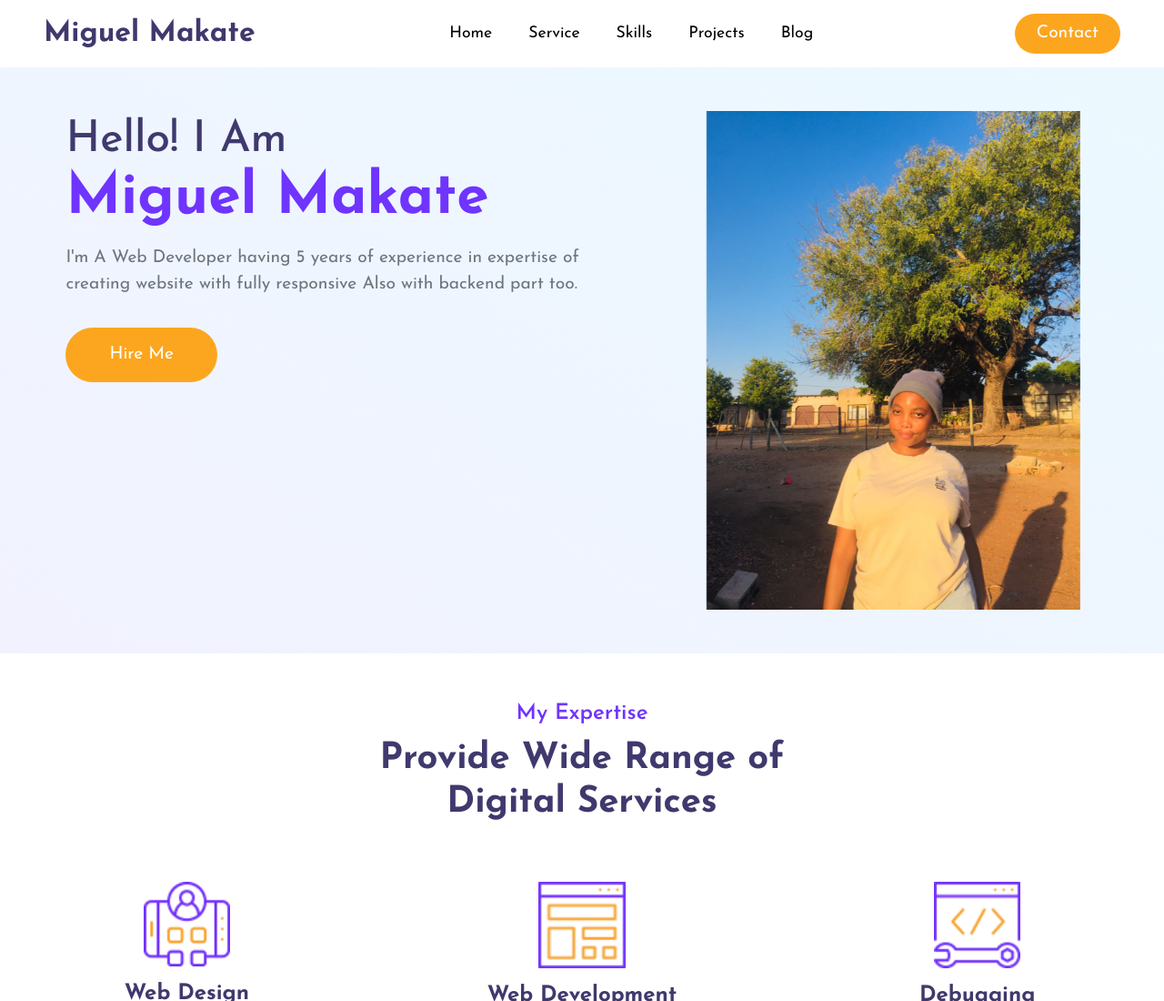
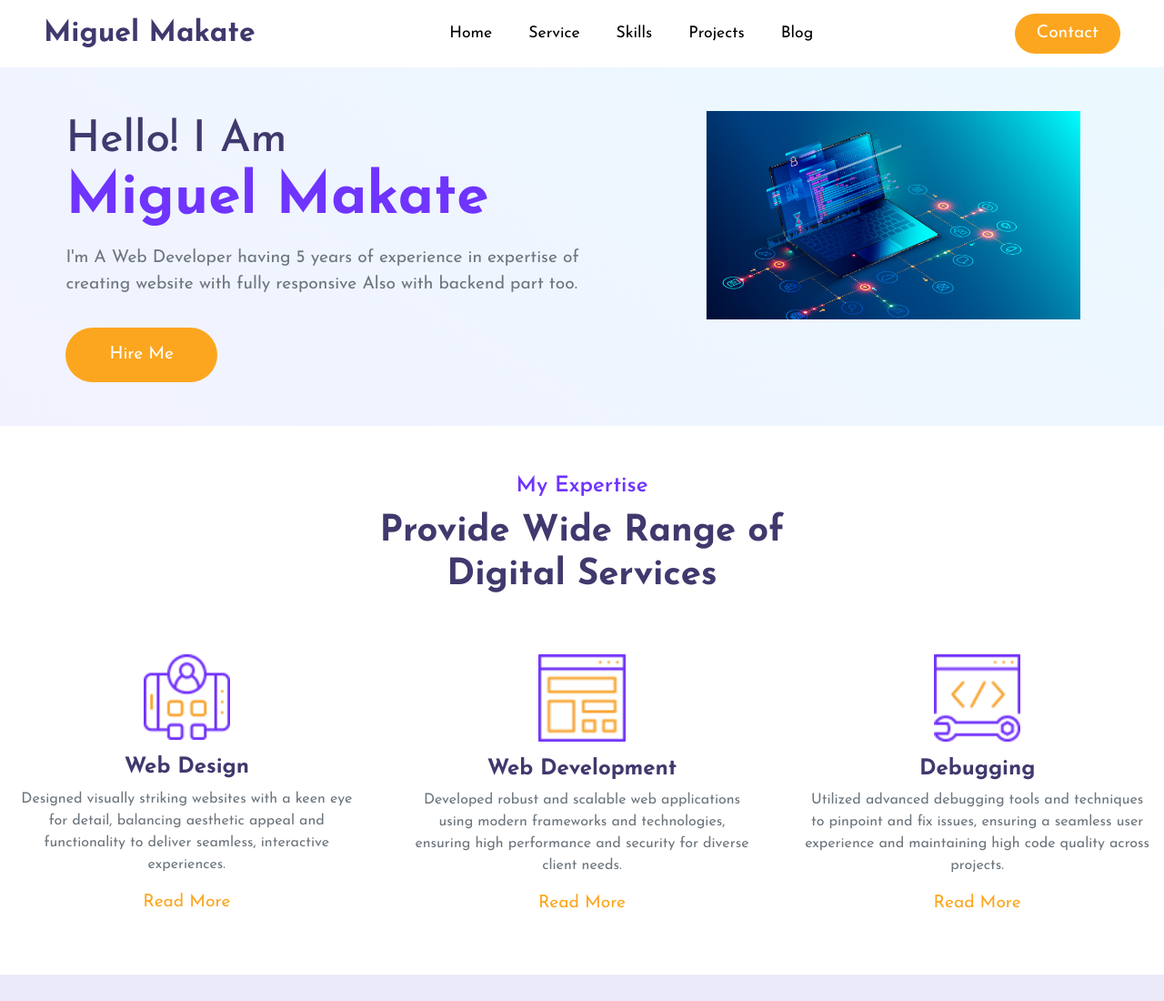
Before and after one commit to ByteBeem/migual, a plain HTML site: page index.html in a window 1280 px wide. Shown: the top 1100 px of the page at 91% size. Drawn offline with nearby package versions, Linux system fonts and the light colour scheme.

Commit message:
Update index.html

```diff
--- a/index.html
+++ b/index.html
@@ -82,7 +82,7 @@
         <a href="" class="link ms-4 d-none">See My Work</a>
       </div>
       <div class="col-10 col-md-4 d-none d-md-block">
-        <img src="./IMG-20240914-WA0019(1).jpg" class="img-fluid" alt="" />
+        <img src="./logo.jpg" class="img-fluid" alt="" />
       </div>
     </div>
   </section>
```
